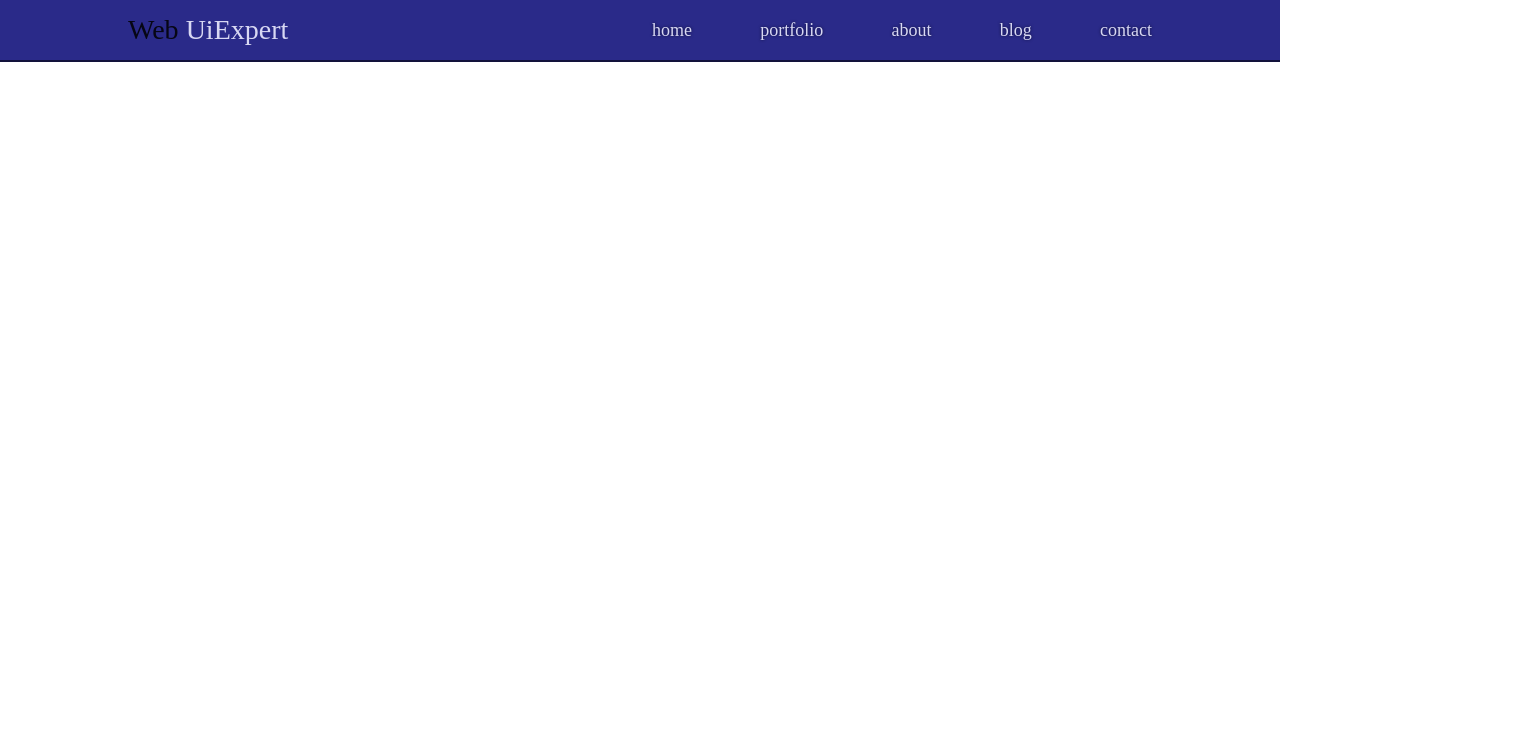
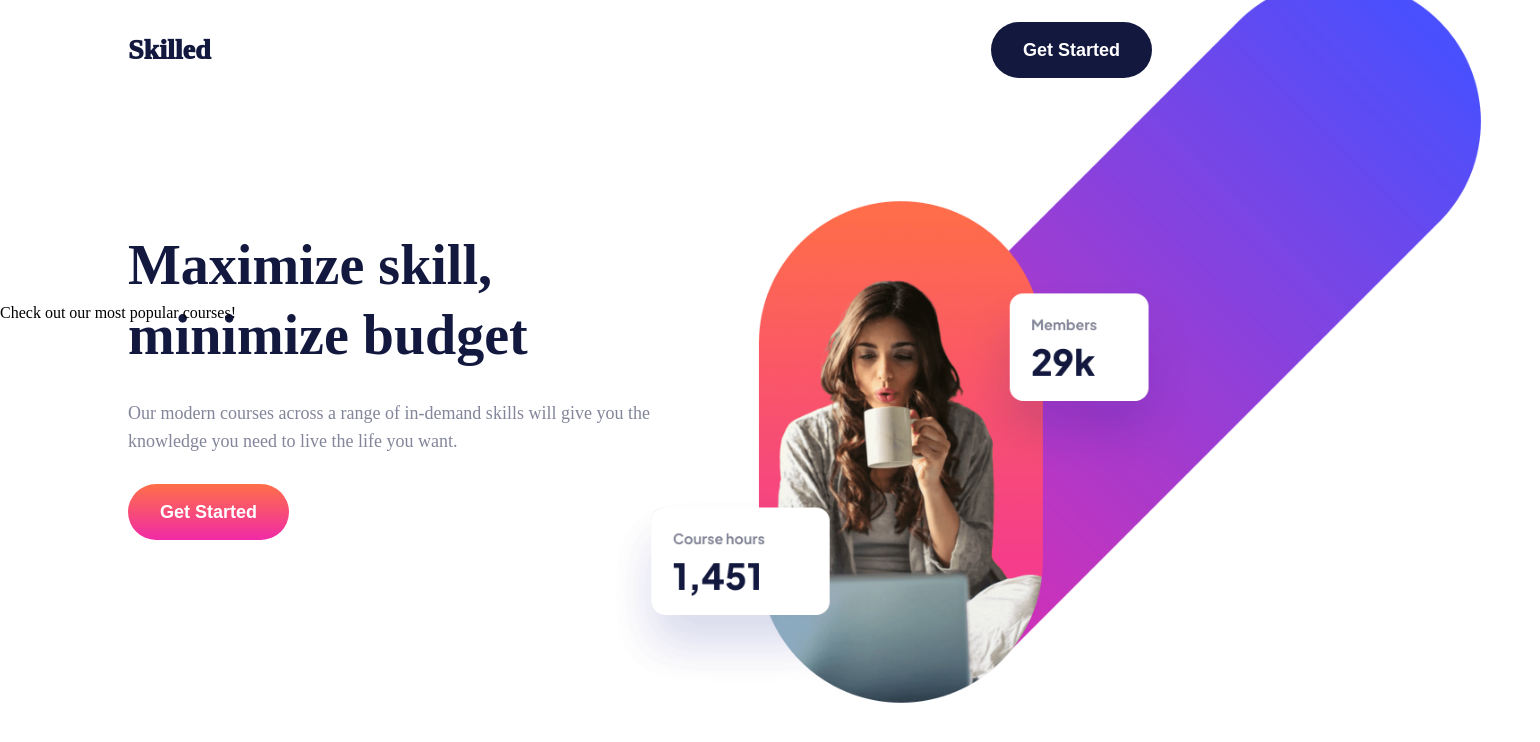
Before and after one commit to mishopirc/Skilled-e-learning-landing-page, a plain HTML site: page index.html in a window 1280 px wide. Shown: the whole page, 1540 px wide, since content can reach past the window. Drawn offline with Linux system fonts and the light colour scheme.

Commit message:
new commit

```diff
--- a/css/styles.css
+++ b/css/styles.css
@@ -1,40 +1,75 @@
+.btn {
+    border-radius: 28px;
+    padding: 14px 32px;
+    color: white;
+    font-size: 18px;
+    font-weight: 700;
+    line-height: 28px;
+    border: none;
+    cursor: pointer;
+}
+
 /* header section starts  */
-.header{
-  background-color:#2a2a89;
-  width: 100%;
-  position: fixed;
-  border-bottom: 2px solid #12123b;
-}
-.navbar{
+
+.navbar {
     width: 80%;
     height: 60px;
     margin: 0 auto;
     display: flex;
     justify-content: space-between;
     align-items: center;
+    padding-top: 39px;
 }
 
-.navlinks{
-  display: flex;
-  width: 500px;
-  justify-content: space-between;
+.logo {
+    font-size: 28px;
+    font-weight: 1000;
+    color: #13183f;
 }
 
-.logo{
-  font-size: 28px;
-  color: #d8d8f3;
+.nav-btn {
+    background-color: #13183f;
 }
 
-.logo span{
-  color: #060614;
+.nav-btn:hover {
+    background-color: #666ca3;
 }
 
-.navlinks a{
-  color: #d8d8f3;
-  font-size: 18px;
-  text-shadow: 0px 0px 3px #12123b;
+/* offer starts */
+
+.offer {
+    max-width: 800px;
+    width: 100%;
+    height: 245px;
+    padding-top: 170px;
+    padding-left: 10%;
+    padding-right: 100px;
 }
 
-.navlinks a:hover{
-  color: #060614;
+.offer > h1 {
+    color: #13183f;
+    font-size: 56px;
+    line-height: 70px;
+    font-weight: 800;
 }
+
+.offer > p {
+    color: #83869a;
+    font-size: 18px;
+    line-height: 28px;
+    font-weight: 500;
+    padding: 29px 0;
+}
+
+.btn-2 {
+    background: linear-gradient(180deg, #ff6f48 0%, #f02aa6 100%);
+}
+
+.img {
+  height: 840px;
+  position: absolute;
+  top: -80px;
+  right: -260px;
+}
+
+/* section cources starts */
--- a/index.html
+++ b/index.html
@@ -5,21 +5,43 @@
         <meta http-equiv="X-UA-Compatible" content="IE=edge" />
         <meta name="viewport" content="width=device-width, initial-scale=1.0" />
         <title>skilled e-learning landing page</title>
-        <link rel="stylesheet" href="css/reset.css">
-        <link rel="stylesheet" href="css/styles.css">
+        <link rel="stylesheet" href="css/reset.css" />
+        <link rel="stylesheet" href="css/styles.css" />
     </head>
+
     <body>
         <section class="header">
             <nav class="navbar">
-                <a href="#" class="logo"><span class="web">Web</span> UiExpert</a>
-                <ul class="navlinks">
-                    <li><a href="#">home</a></li>
-                    <li><a href="#">portfolio</a></li>
-                    <li><a href="#">about</a></li>
-                    <li><a href="#">blog</a></li>
-                    <li><a href="#">contact</a></li>
-                </ul>
+                <a href="#" class="logo">Skilled</a>
+                <button class="nav-btn btn">Get Started</button>
             </nav>
         </section>
+
+        <section class="offer">
+            <h1>Maximize skill, minimize budget</h1>
+            <p>
+                Our modern courses across a range of in-demand skills will give
+                you the knowledge you need to live the life you want.
+            </p>
+            <a href="#">
+                <button class="btn btn-2">Get Started</button>
+            </a>
+            <img class="img" src="images/image-1.png" alt="young lady drink coffee">
+        </section>
+
+        <section class="courses">
+            <div class="box">
+                <h2>Check out our most popular courses!</h2>
+            </div>
+            <div class="box"></div>
+            <div class="box"></div>
+            <div class="box"></div>
+            <div class="box"></div>
+            <div class="box"></div>
+        </section>
+
+        <footer class="footer">
+            <div class="section-wrappper"></div>
+        </footer>
     </body>
 </html>
```
Also changed, not shown: images/image-1.png (added). Lines whose indentation alone changed are shown as unchanged.
